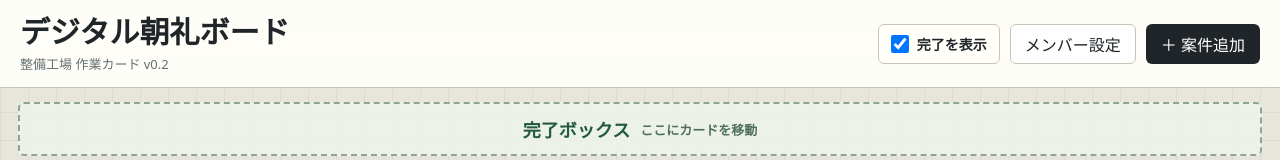
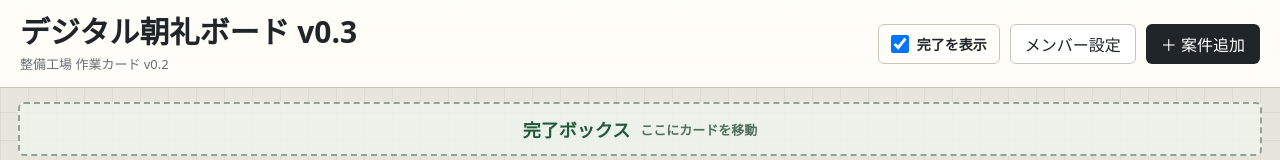
Before and after one commit to terada-gif/genba-board, a plain HTML site: page index.html in a window 1280 px wide. Shown: the top 160 px of the page. Drawn offline with Linux system fonts and the light colour scheme.

Commit message:
Update board title to v0.3

```diff
--- a/index.html
+++ b/index.html
@@ -3,13 +3,13 @@
   <head>
     <meta charset="UTF-8" />
     <meta name="viewport" content="width=device-width, initial-scale=1.0" />
-    <title>デジタル朝礼ボード</title>
+    <title>デジタル朝礼ボード v0.3</title>
     <link rel="stylesheet" href="./styles.css" />
   </head>
   <body>
     <header class="topbar">
       <div>
-        <h1>デジタル朝礼ボード</h1>
+        <h1>デジタル朝礼ボード v0.3</h1>
         <p>整備工場 作業カード v0.2</p>
       </div>
       <div class="topbar-actions">
```
